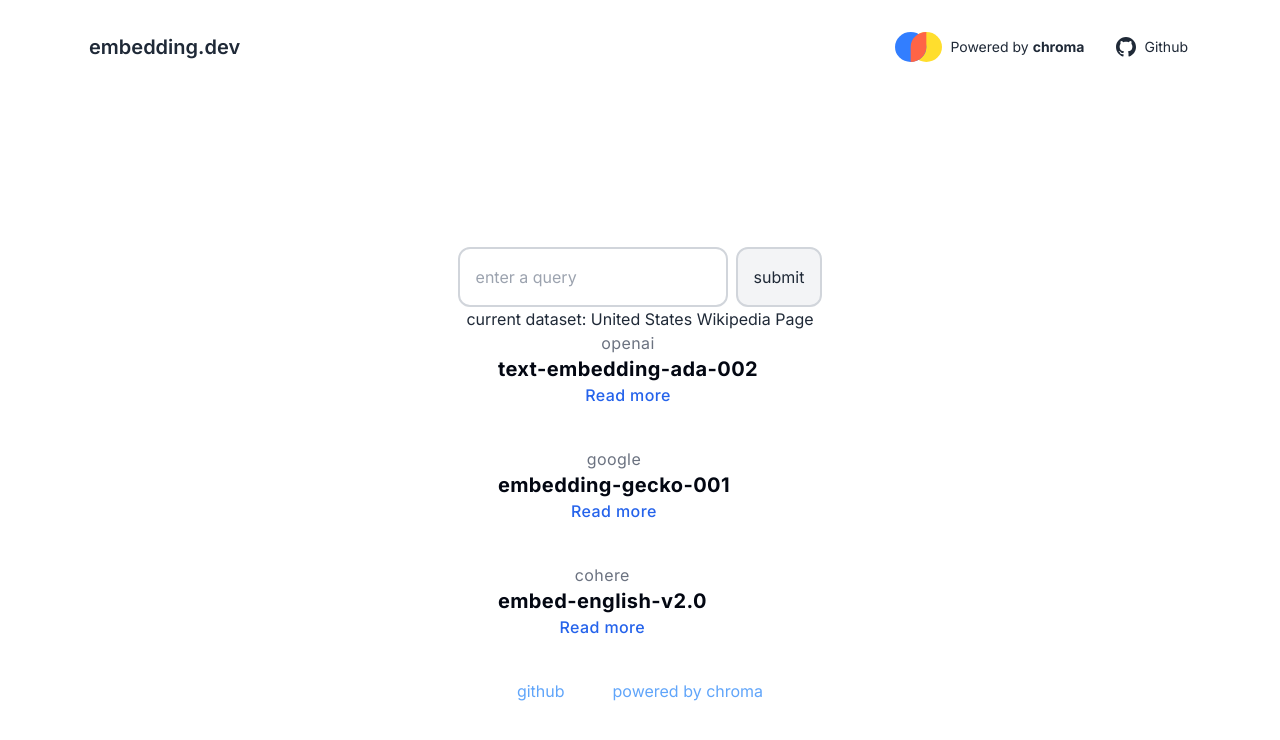
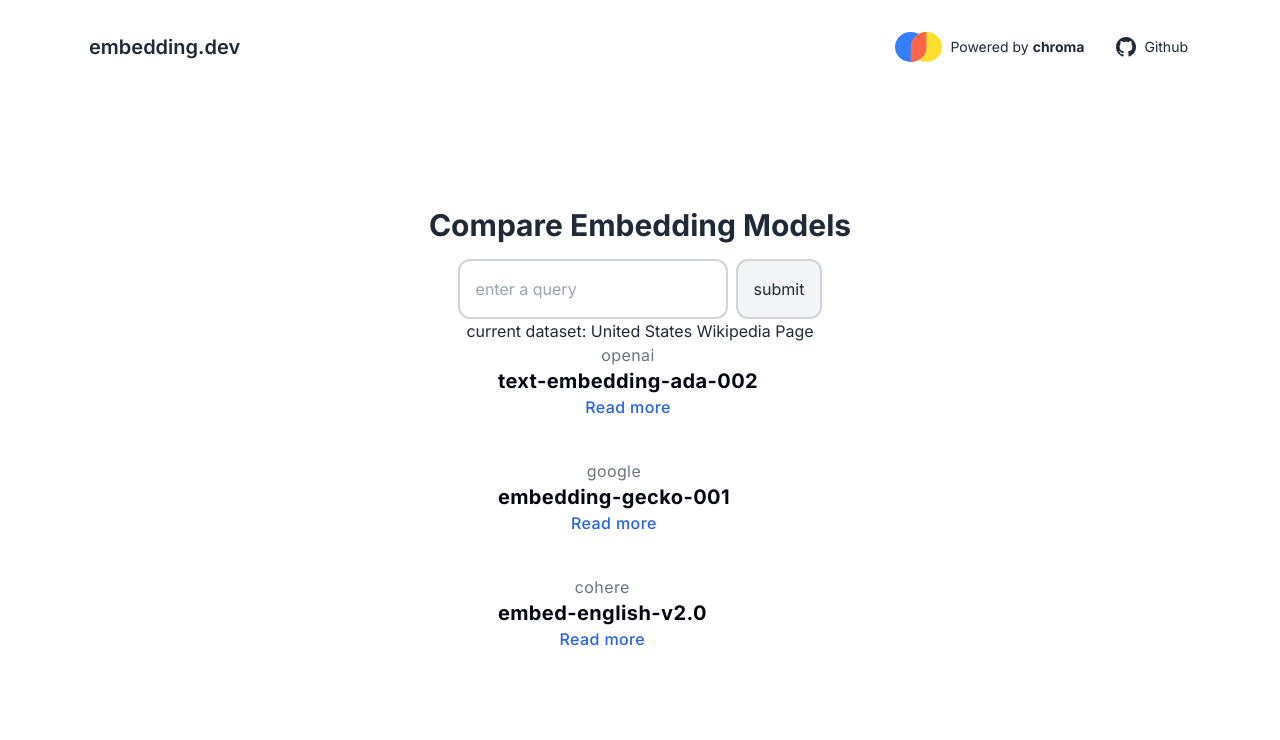
Before and after one commit to justinliang1020/embedding-dev, a Next.js app: page / in a window 1280 px wide. Shown: the top 740 px of the page. Built offline with nearby package versions, Linux system fonts and the light colour scheme.

Commit message:
add compare embedding title

```diff
--- a/src/app/page.tsx
+++ b/src/app/page.tsx
@@ -20,8 +20,10 @@ export default function Home() {
   return (
     <div className="flex max-w-6xl mx-auto flex-col items-center justify-center py-2 min-h-screen">
       <Header />
-      {/* <main className="flex h-screen flex-col items-center space-y-5 p-24"> */}
-      <main className="flex flex-1 w-full flex-col items-center justify-center text-center px-4 sm:mt-20 mt-20 background-gradient">
+      <main className="flex flex-1 w-full flex-col items-center justify-center text-center px-4 mt-5 background-gradient">
+        <h1 className="font-bold sm:text-3xl text-xl pb-4">
+          Compare Embedding Models
+        </h1>
         <form className="space-x-2" onSubmit={makeApiCall}>
           <input
             type="text"
@@ -43,7 +45,7 @@ export default function Home() {
           {models.map((model) => (
             <div key={model.name} className="flex gap-6 tracking-wide mb-10">
               <div className="items-center h-max align-middle">
-                <h2 className="text-gray-500">{model.company}</h2>
+                <h2 className="text-gray-500 text-center">{model.company}</h2>
                 <h1 className="font-bold text-xl text-gray-950">{model.name}</h1>
                 <a href={model.link} className="font-medium text-blue-600 dark:text-blue-500 hover:underline">Read more</a>
               </div>
@@ -60,10 +62,6 @@ export default function Home() {
             </div>
           ))}
         </div>
-        <footer className="space-x-12 justify-self-end pb-2">
-          <a href="https://github.com/justinliang1020/embedding-dev" className="no-underline hover:underline text-blue-400">github</a>
-          <a href="https://www.trychroma.com/" className="no-underline hover:underline text-blue-400">powered by chroma</a>
-        </footer>
       </main>
     </div>
   )
--- a/src/components/Header.tsx
+++ b/src/components/Header.tsx
@@ -1,11 +1,12 @@
 import Image from "next/image";
 import Link from "next/link";
 import ChromaLogo from "../../public/chroma-logo.svg"
+
 export default function Header() {
     return (
         <div className="navbar bg-base-100">
             <div className="flex-1">
-                <a className="btn btn-ghost normal-case text-xl" href="https://www.embedding.dev/">embedding.dev</a>
+                <Link className="btn btn-ghost normal-case text-xl" href="/">embedding.dev</Link>
             </div>
             <div className="flex-none">
                 <ul className="menu menu-horizontal px-1 items-center">
```
